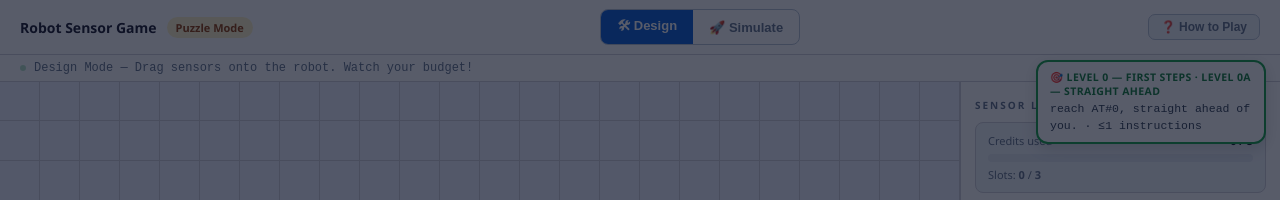
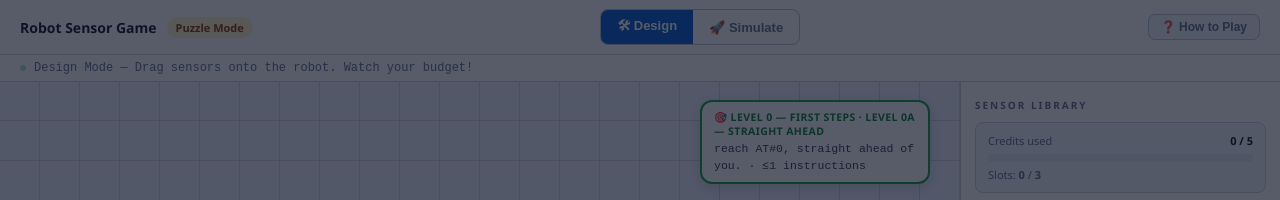
Before and after one commit to Hihi1373/Robotics-Learning, a plain HTML site: page index.html in a window 1280 px wide. Shown: the top 200 px of the page. Drawn offline with Linux system fonts and the light colour scheme.

Commit message:
Modify objective badge position and fix newline
Adjusted the position of the objective badge and added a newline at the end of the file.

```diff
--- a/index.html
+++ b/index.html
@@ -177,7 +177,7 @@ header { display:flex; align-items:center; justify-content:space-between; paddin
 
 /* ── PERSISTENT OBJECTIVE BADGE (top corner) ── */
 #objective-badge {
-  position:fixed; top:60px; right:14px; z-index:55;
+  position:fixed; top:100px; right:350px; z-index:55;
   background:#fff; border:2px solid #16a34a; border-radius:12px;
   padding:8px 12px; max-width:230px;
   box-shadow:0 4px 16px rgba(0,0,0,.14);
```
